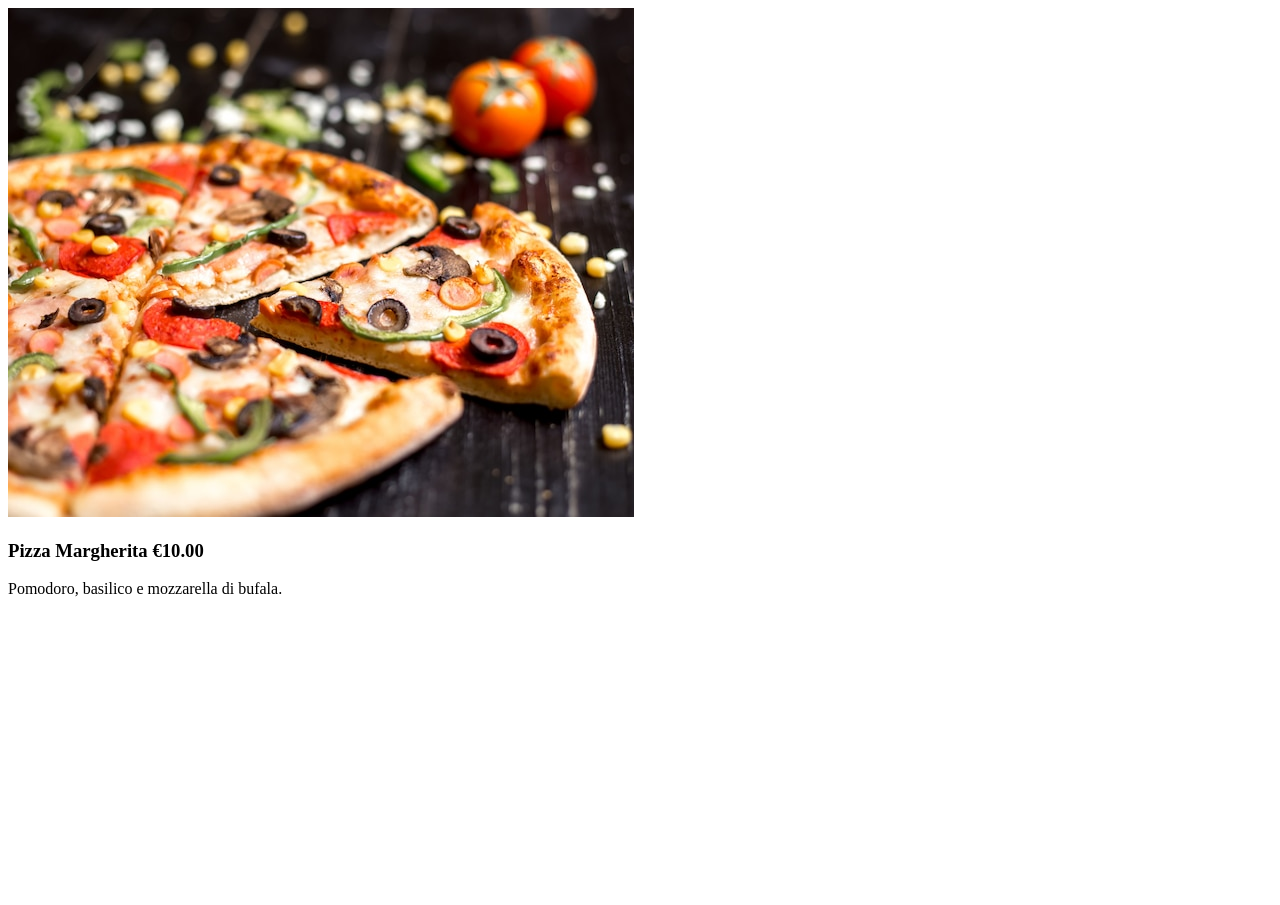
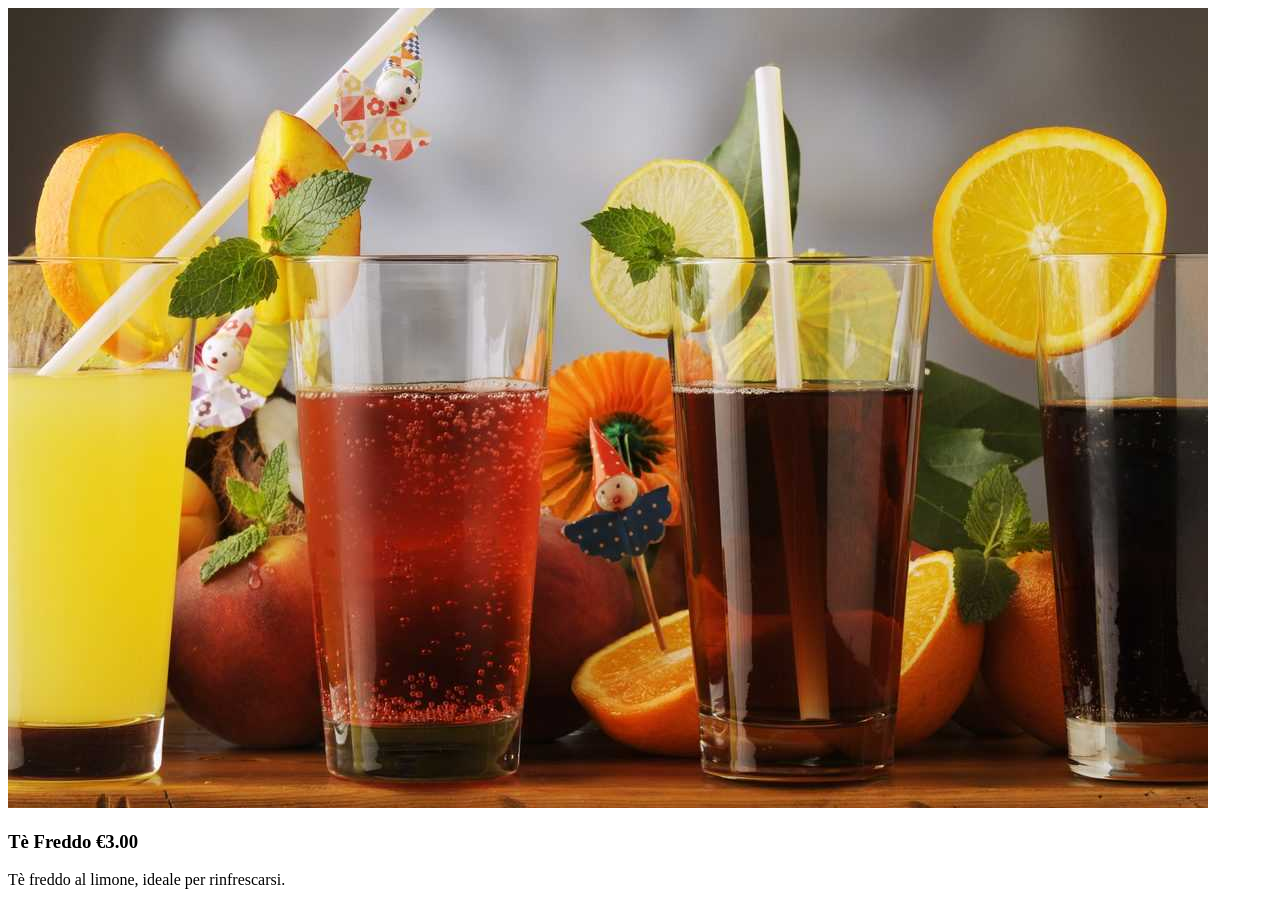
Before and after one commit to prof-Maserati/pizzeriaWeb, a plain HTML site: page index.html in a window 1280 px wide. Before the commit the page ends 800 px from the top, so only its background shows below. Drawn offline with Linux system fonts and the light colour scheme.

Commit message:
Aggiunta bibita
Inserito bibita

```diff
--- a/index.html
+++ b/index.html
@@ -1,17 +1,17 @@
+
 <!DOCTYPE html>
 <html lang="it">
 <head>
   <meta charset="UTF-8">
   <meta name="viewport" content="width=device-width, initial-scale=1.0">
-  <title>Pizza Margherita</title>
+  <title>Bevande</title>
 </head>
 <body>
-
   <div class="tm-list-item">
-    <img src="img/pizza1.jpg" alt="Pizza Margherita" class="tm-list-item-img">
+    <img src="img/bibita4.jpg" alt="Tè Freddo" class="tm-list-item-img">
     <div class="tm-black-bg tm-list-item-text">
-      <h3 class="tm-list-item-name">Pizza Margherita <span class="tm-list-item-price">€10.00</span></h3>
-      <p class="tm-list-item-description">Pomodoro, basilico e mozzarella di bufala.</p>
+      <h3 class="tm-list-item-name">Tè Freddo <span class="tm-list-item-price">€3.00</span></h3>
+      <p class="tm-list-item-description">Tè freddo al limone, ideale per rinfrescarsi.</p>
     </div>
   </div>
 
```
Also changed, not shown: img/bibita4.jpg (added), img/pizza1.jpg (deleted), pizza.jpg (deleted), 1 other file.
